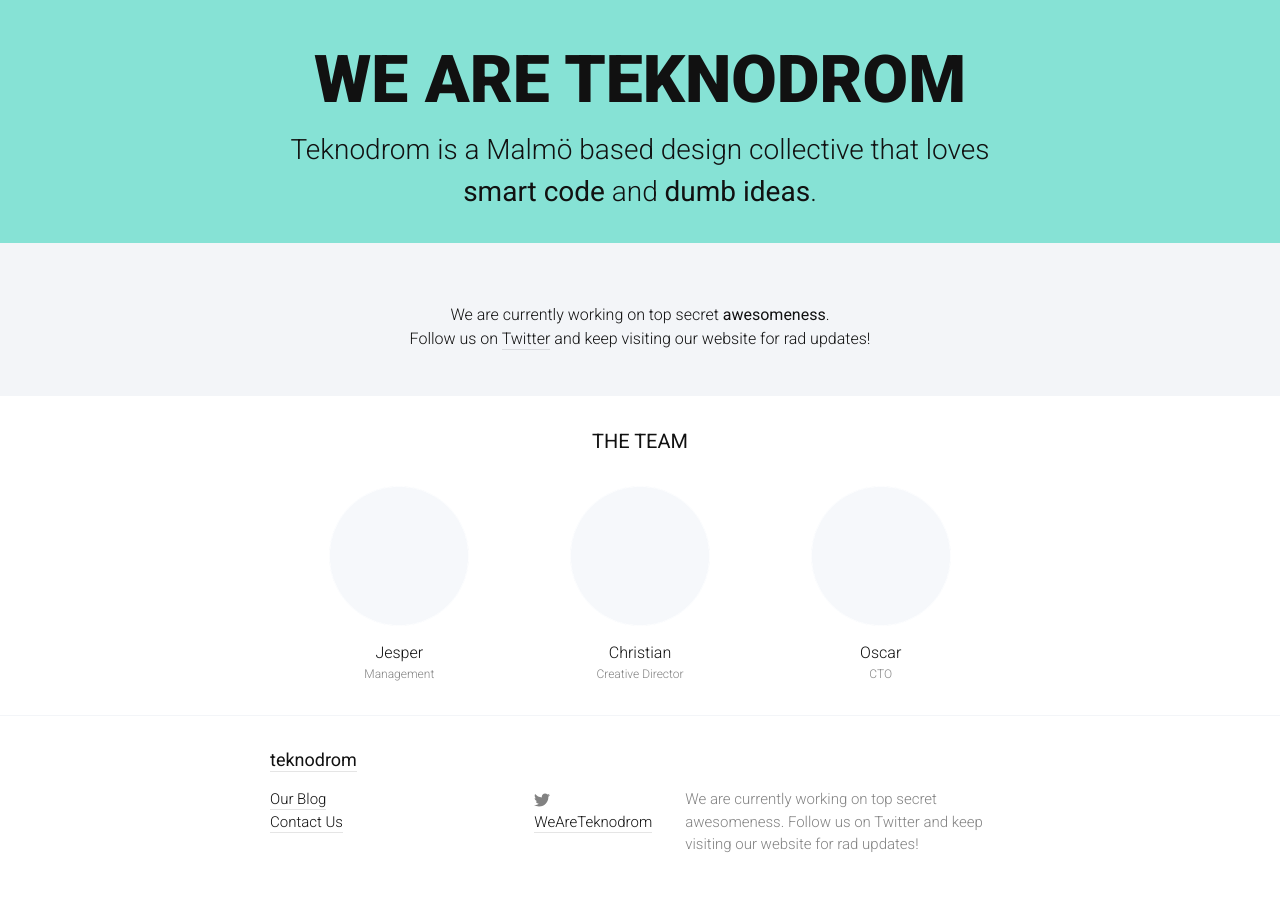
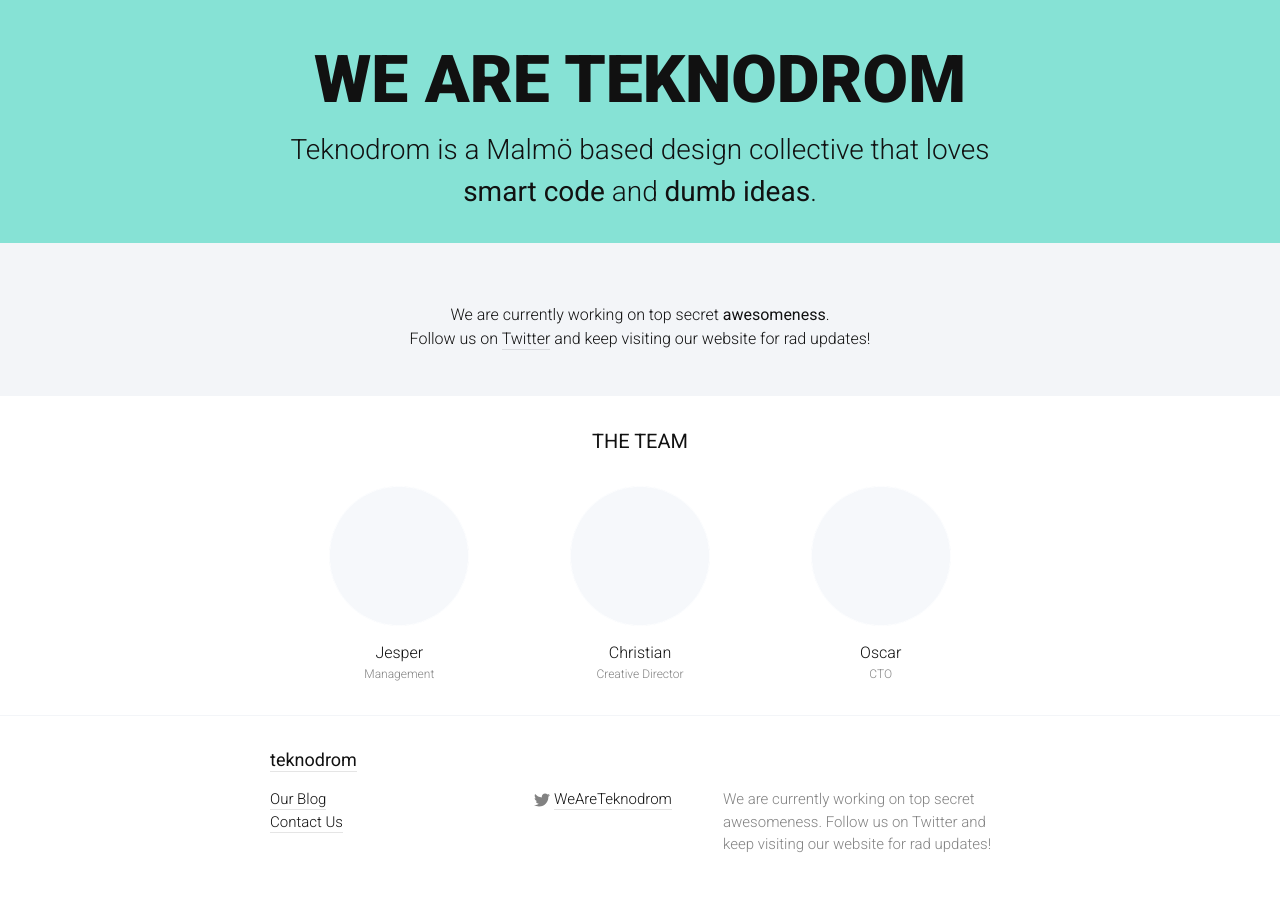
Before and after one commit to Teknodrom/teknodrom.github.io, a Jekyll site: the page built from index.html, in a window 1280 px wide. Built offline with Jekyll 4.4.1, drawn with Linux system fonts in a browser that asks for light colours.

Commit message:
Twitter name fix

```diff
--- a/_sass/_layout.scss
+++ b/_sass/_layout.scss
@@ -36,13 +36,13 @@
 }
 
 .footer-col-2 {
-  width: -webkit-calc(20% - (#{$spacing-unit} / 2));
-  width:         calc(20% - (#{$spacing-unit} / 2));
+  width: -webkit-calc(25% - (#{$spacing-unit} / 2));
+  width:         calc(25% - (#{$spacing-unit} / 2));
 }
 
 .footer-col-3 {
-  width: -webkit-calc(45% - (#{$spacing-unit} / 2));
-  width:         calc(45% - (#{$spacing-unit} / 2));
+  width: -webkit-calc(40% - (#{$spacing-unit} / 2));
+  width:         calc(40% - (#{$spacing-unit} / 2));
 }
 
 @include media-query($on-laptop) {
```
